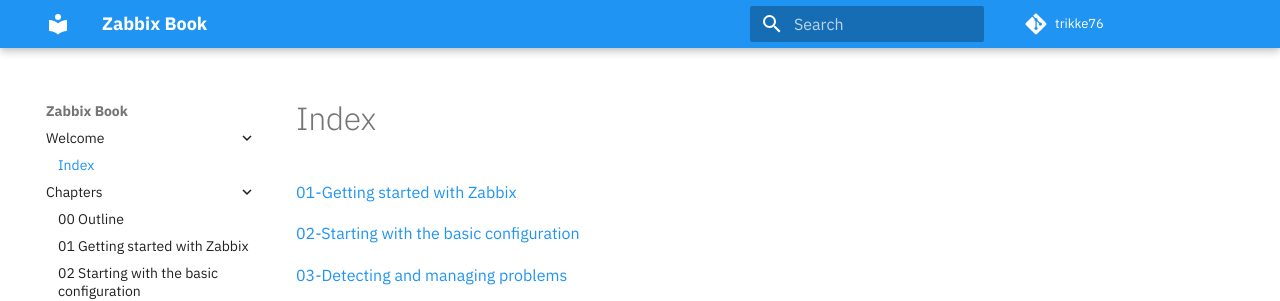
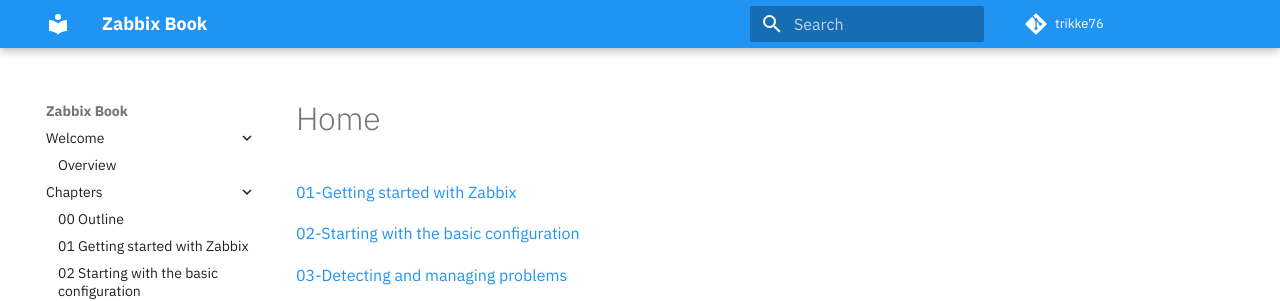
Before and after one commit to Trikke76/Zabbix-Book, an MkDocs documentation site: the page built from docs/index.md, in a window 1280 px wide. Shown: the top 301 px of the page. Built offline with MkDocs 1.6.1 and Material for MkDocs 9.7.7, drawn with Linux system fonts in a browser that asks for light colours; comment, search, counter and statistics services are not loaded.

Commit message:
added readme as overview

```diff
--- a/mkdocs.yml
+++ b/mkdocs.yml
@@ -12,7 +12,7 @@ docs_dir: docs
 # Navigation
 nav:
   - Welcome:
-    - index.md
+    - Overview: README.md
   - Chapters:
     - 00-Outline.md
     - 01-Getting started with Zabbix.md
```
